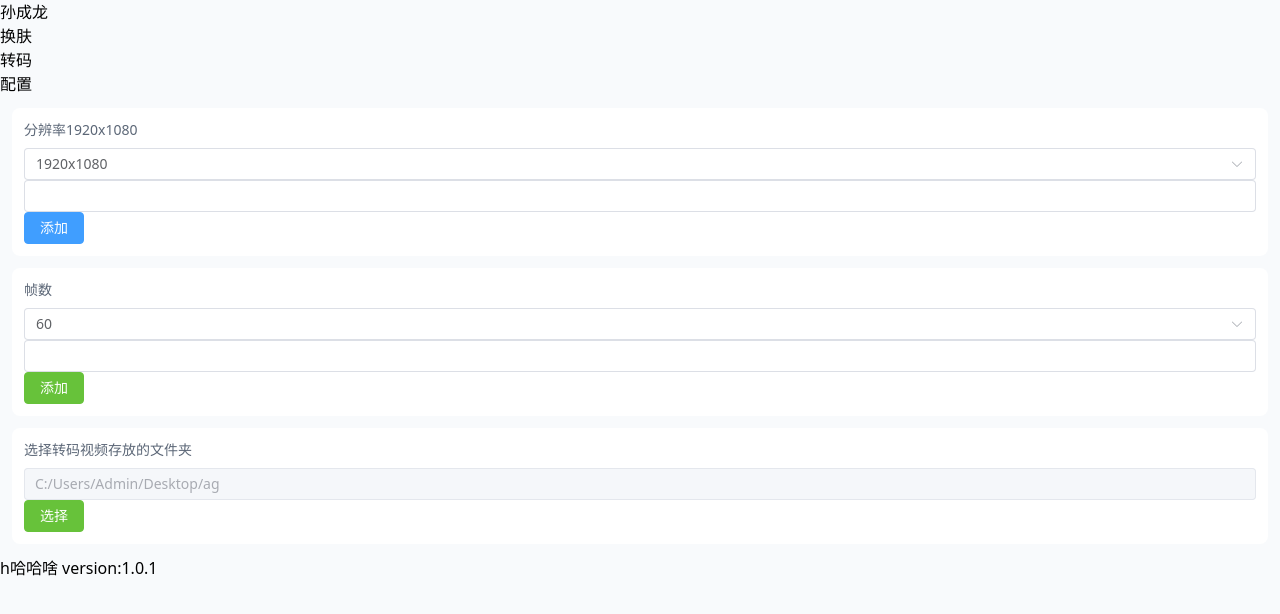
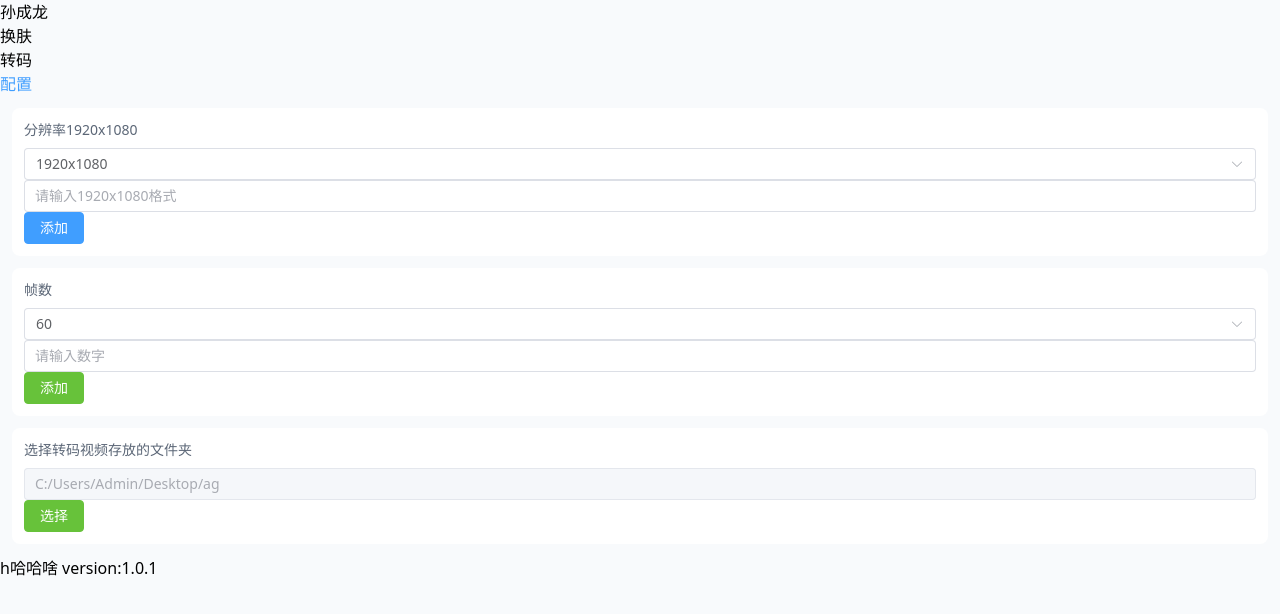
Before and after one commit to 18715672252/video-transcoding, a Vue app: page /setting in a window 1280 px wide. Shown: the top 614 px of the page. Built offline with nearby package versions, Linux system fonts and the light colour scheme.

Commit message:
样式调整

```diff
--- a/package.json
+++ b/package.json
@@ -41,6 +41,7 @@
     "@rushstack/eslint-patch": "^1.7.1",
     "@types/fluent-ffmpeg": "^2.1.24",
     "@types/node": "^18.19.9",
+    "@types/uuid": "^9.0.8",
     "@vitejs/plugin-vue": "^5.0.3",
     "@vue/eslint-config-prettier": "^9.0.0",
     "@vue/eslint-config-typescript": "^12.0.0",
--- a/src/renderer/src/components/NavBar.vue
+++ b/src/renderer/src/components/NavBar.vue
@@ -4,13 +4,18 @@
     <section class="flex justify-between gap-2">
       <div class="nodrag cursor-pointer">换肤</div>
       <div>
-        <router-link to="/" class="nodrag">转码</router-link>
+        <router-link active-class="active-router" to="/" class="nodrag">转码</router-link>
       </div>
       <div>
-        <router-link to="/setting" class="nodrag">配置</router-link>
+        <router-link active-class="active-router" to="/setting" class="nodrag">配置</router-link>
       </div>
     </section>
   </main>
 </template>
 <script setup lang="ts"></script>
-<style scoped></style>
+<style scoped lang="scss">
+.active-router {
+  color: #409eff;
+}
+
+</style>
--- a/src/renderer/src/components/VideoItem.vue
+++ b/src/renderer/src/components/VideoItem.vue
@@ -38,6 +38,7 @@ const delVideoCom = () => {
     @apply absolute top-0 bottom-0 left-0 right-0 z-0 overflow-hidden;
     width: var(--process);
     background-color: var(--status);
+    border-radius: 0.5rem;
   }
   .title {
     @apply truncate;
--- a/src/renderer/src/pages/setting.vue
+++ b/src/renderer/src/pages/setting.vue
@@ -13,7 +13,7 @@
         </el-option>
       </el-select>
       <div class="flex gap-1 mt-2 items-center">
-        <el-input v-model="newValSize" clearable />
+        <el-input v-model="newValSize" clearable placeholder="请输入1920x1080格式" />
         <el-button type="primary" @click="addVideoSize">添加</el-button>
       </div>
     </section>
@@ -30,7 +30,7 @@
         </el-option>
       </el-select>
       <div class="flex gap-1 mt-2 items-center">
-        <el-input v-model="newValFrame" clearable />
+        <el-input v-model="newValFrame" clearable placeholder="请输入数字" />
         <el-button type="success" @click="addVideoFrame">添加</el-button>
       </div>
     </section>
```
